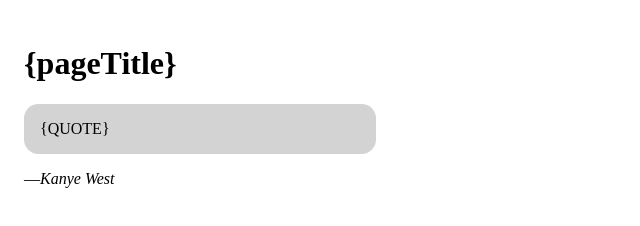
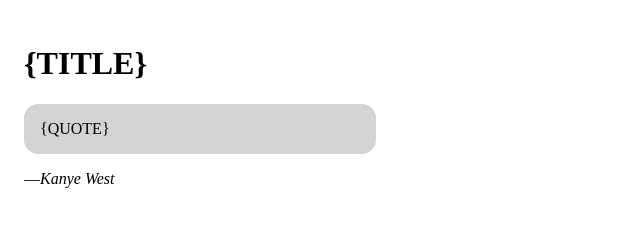
Before and after one commit to aalemayhu/kanye-htmx, a website: page index.html in a window 1280 px wide. Shown: the whole page, without its empty margins (0-640 px from the left). Drawn offline with Linux system fonts and the light colour scheme.

Commit message:
add files

```diff
--- a/index.html
+++ b/index.html
@@ -2,7 +2,7 @@
 <html lang="en" xmlns="http://www.w3.org/1999/html">
 <head>
     <meta charset="UTF-8">
-    <title>{pageTitle}</title>
+    <title>{TITLE}</title>
     <script src="https://unpkg.com/htmx.org@1.9.6"></script>
     <style>
         blockquote {
@@ -36,7 +36,7 @@
 <body>
     <div class="page">
         <header>
-            <h1>{pageTitle}</h1>
+            <h1>{TITLE}</h1>
         </header>
         <main>
             <blockquote cite="http://api.kanye.rest">
```
Also changed, not shown: README.md (added), 1 other file.
